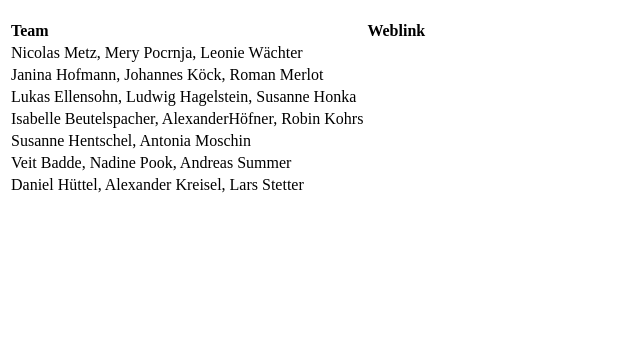
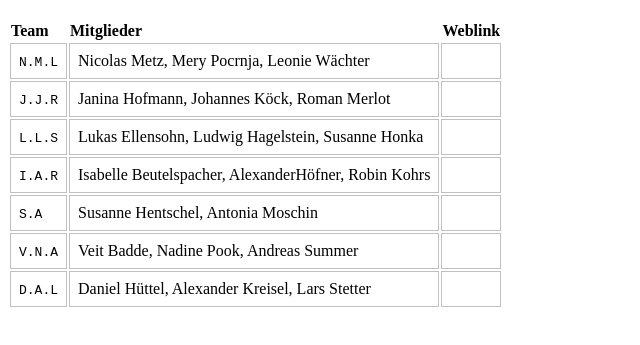
Before and after one commit to webmapping19s/webmapping19s.github.io, a plain HTML site: page course/projekt_teams.html in a window 1280 px wide. Shown: the part 61-406 px from the top of the page, without its empty margins (0-640 px from the left). Drawn offline with Linux system fonts and the light colour scheme.

Commit message:
update project team list

```diff
--- a/course/projekt_teams.html
+++ b/course/projekt_teams.html
@@ -8,10 +8,13 @@
     <title>Webmapping Kurs Abschlußprojekte</title>
     <style>
         th {
-            text-align:left;
+            text-align: left;
         }
+
         td {
             vertical-align: top;
+            border: 1px solid silver;
+            padding: 0.5em;
         }
     </style>
 </head>
@@ -22,33 +25,41 @@
     <table>
         <tr>
             <th>Team</th>
+            <th>Mitglieder</th>
             <th>Weblink</th>
         </tr>
         <tr>
+            <td><code>N.M.L</code></td>
             <td>Nicolas Metz, Mery Pocrnja, Leonie Wächter</td>
             <td><a href=""></a></td>
         </tr>
         <tr>
+            <td><code>J.J.R</code></td>
             <td>Janina Hofmann, Johannes Köck, Roman Merlot</td>
             <td><a href=""></a></td>
         </tr>
         <tr>
+            <td><code>L.L.S</code></td>
             <td>Lukas Ellensohn, Ludwig Hagelstein, Susanne Honka</td>
             <td><a href=""></a></td>
         </tr>
         <tr>
+            <td><code>I.A.R</code></td>
             <td>Isabelle Beutelspacher, AlexanderHöfner, Robin Kohrs</td>
             <td><a href=""></a></td>
         </tr>
         <tr>
+            <td><code>S.A</code></td>
             <td>Susanne Hentschel, Antonia Moschin</td>
             <td><a href=""></a></td>
         </tr>
         <tr>
+            <td><code>V.N.A</code></td>
             <td>Veit Badde, Nadine Pook, Andreas Summer</td>
             <td><a href=""></a></td>
         </tr>
         <tr>
+            <td><code>D.A.L</code></td>
             <td>Daniel Hüttel, Alexander Kreisel, Lars Stetter</td>
             <td><a href=""></a></td>
         </tr>
```
